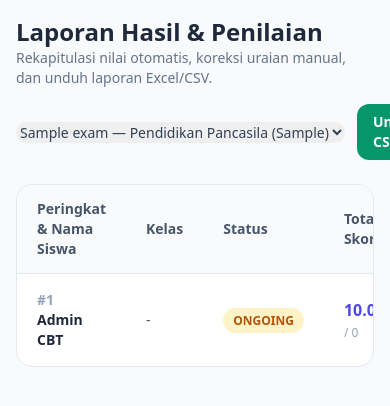
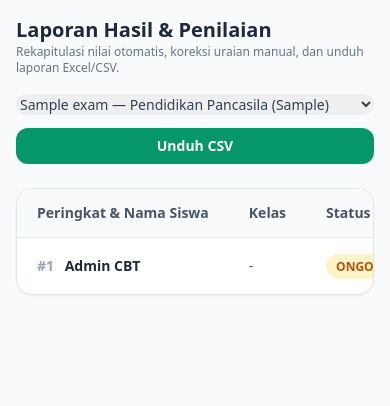
Before and after one commit to risky037/CBT, a Laravel app: page /admin/results in a window 390 px wide. Shown: the part 64-470 px from the top of the page. Run offline with Laravel 12, Linux system fonts and the light colour scheme; a user stored in the database is signed in; data comes from the database, SQL or seed files in the repository; tables that the repository leaves empty hold one stand-in row (values such as "Sample post"); grey boxes marked "Sample" are stand-in pictures; some libraries are stand-ins or nearby versions.

Commit message:
fix(admin): optimize monitoring results and student layouts

```diff
--- a/resources/views/admin/results/index.blade.php
+++ b/resources/views/admin/results/index.blade.php
@@ -4,15 +4,15 @@
 
 @section('content')
 <div class="max-w-6xl mx-auto">
-    <div class="flex flex-col md:flex-row md:items-center md:justify-between gap-4 mb-6">
+    <div class="flex flex-col sm:flex-row sm:items-center sm:justify-between gap-4 mb-6">
         <div>
-            <h1 class="text-2xl font-bold text-slate-800">Laporan Hasil & Penilaian</h1>
-            <p class="text-sm text-slate-500">Rekapitulasi nilai otomatis, koreksi uraian manual, dan unduh laporan Excel/CSV.</p>
+            <h1 class="text-xl sm:text-2xl font-bold text-slate-800">Laporan Hasil & Penilaian</h1>
+            <p class="text-xs sm:text-sm text-slate-500">Rekapitulasi nilai otomatis, koreksi uraian manual, dan unduh laporan Excel/CSV.</p>
         </div>
 
-        <div class="flex items-center gap-3">
-            <form method="GET" action="{{ route('admin.results.index') }}">
-                <select name="exam_id" onchange="this.form.submit()" class="rounded-xl border-slate-300 text-sm font-medium text-slate-700">
+        <div class="flex flex-wrap items-center gap-3">
+            <form method="GET" action="{{ route('admin.results.index') }}" class="w-full sm:w-auto">
+                <select name="exam_id" onchange="this.form.submit()" class="w-full sm:w-auto rounded-xl border-slate-300 text-sm font-medium text-slate-700">
                     @forelse($exams as $exam)
                         <option value="{{ $exam->id }}" {{ $selectedExam?->id == $exam->id ? 'selected' : '' }}>
                             {{ $exam->title }} — {{ $exam->subject->name ?? '' }} ({{ $exam->kelas }})
@@ -24,7 +24,7 @@
             </form>
 
             @if($selectedExam)
-                <a href="{{ route('admin.results.export', $selectedExam) }}" class="px-4 py-2 rounded-xl bg-emerald-600 text-white text-sm font-semibold hover:bg-emerald-700">
+                <a href="{{ route('admin.results.export', $selectedExam) }}" class="w-full sm:w-auto text-center px-4 py-2 rounded-xl bg-emerald-600 text-white text-sm font-semibold hover:bg-emerald-700 shadow-sm transition">
                     Unduh CSV
                 </a>
             @endif
@@ -33,9 +33,10 @@
 
     @if($selectedExam)
         @php $maxPossible = $selectedExam->questions->sum('score'); @endphp
-        <div class="bg-white rounded-2xl border border-slate-200 overflow-hidden">
-            <table class="w-full text-left text-sm">
-                <thead class="bg-slate-50 border-b border-slate-200 text-slate-600 font-semibold">
+        <div class="bg-white rounded-2xl border border-slate-200 overflow-hidden shadow-sm">
+            <div class="overflow-x-auto">
+                <table class="w-full text-left text-sm min-w-[580px]">
+                    <thead class="bg-slate-50 border-b border-slate-200 text-slate-600 font-semibold whitespace-nowrap">
                         <tr>
                             <th class="px-5 py-3.5">Peringkat & Nama Siswa</th>
                             <th class="px-5 py-3.5">Kelas</th>
@@ -47,22 +48,22 @@
                     <tbody class="divide-y divide-slate-100">
                         @forelse($sessions as $index => $session)
                             <tr class="hover:bg-slate-50/70">
-                            <td class="px-5 py-4">
+                                <td class="px-5 py-4 whitespace-nowrap">
                                     <span class="inline-block w-6 text-slate-400 font-bold">#{{ $index + 1 }}</span>
                                     <span class="font-semibold text-slate-800">{{ $session->student->name ?? 'Siswa' }}</span>
                                 </td>
-                            <td class="px-5 py-4 text-slate-600">{{ $session->student->kelas ?? '-' }}</td>
-                            <td class="px-5 py-4">
+                                <td class="px-5 py-4 text-slate-600 whitespace-nowrap">{{ $session->student->kelas ?? '-' }}</td>
+                                <td class="px-5 py-4 whitespace-nowrap">
                                     <span class="px-2.5 py-1 rounded-full text-xs font-semibold {{ $session->status === 'completed' ? 'bg-emerald-100 text-emerald-700' : 'bg-amber-100 text-amber-700' }}">
                                         {{ strtoupper($session->status) }}
                                     </span>
                                 </td>
-                            <td class="px-5 py-4">
+                                <td class="px-5 py-4 whitespace-nowrap">
                                     <span class="text-base font-bold text-indigo-600">{{ $session->total_score ?? 0 }}</span>
                                     <span class="text-xs text-slate-400">/ {{ $maxPossible }}</span>
                                 </td>
-                            <td class="px-5 py-4 text-right">
-                                <a href="{{ route('admin.results.show', $session) }}" class="px-3 py-1.5 rounded-lg bg-indigo-50 text-indigo-700 text-xs font-semibold hover:bg-indigo-100">
+                                <td class="px-5 py-4 text-right whitespace-nowrap">
+                                    <a href="{{ route('admin.results.show', $session) }}" class="px-3 py-1.5 rounded-lg bg-indigo-50 text-indigo-700 text-xs font-semibold hover:bg-indigo-100 transition">
                                         Koreksi / Lembar Jawaban
                                     </a>
                                 </td>
@@ -75,6 +76,7 @@
                     </tbody>
                 </table>
             </div>
+        </div>
     @endif
 </div>
 @endsection
--- a/resources/views/admin/results/show.blade.php
+++ b/resources/views/admin/results/show.blade.php
@@ -56,11 +56,11 @@
                     </div>
                 </div>
 
-                <div class="flex items-center justify-between pt-2 border-t border-slate-100">
-                    <div class="text-xs text-slate-500">
+                <div class="flex flex-col sm:flex-row sm:items-center justify-between gap-3 pt-2 border-t border-slate-100">
+                    <div class="text-xs text-slate-500 break-words">
                         Kunci: <strong class="text-emerald-600">{{ is_array($ans->question->correct_answer) ? json_encode($ans->question->correct_answer) : ($ans->question->correct_answer ?? '-') }}</strong>
                     </div>
-                    <div class="flex items-center gap-2">
+                    <div class="flex items-center gap-2 self-end sm:self-auto shrink-0">
                         <label class="text-xs font-semibold text-slate-600">Skor Diperoleh:</label>
                         <input type="number" step="0.5" min="0" max="{{ $ans->question->score }}"
                                name="scores[{{ $ans->id }}]" value="{{ $ans->score_obtained ?? 0 }}"
```
Also changed, not shown: resources/views/admin/monitor/index.blade.php (+15 -13 lines), resources/views/admin/students/index.blade.php (+18 -16 lines). Lines whose indentation alone changed are shown as unchanged.
